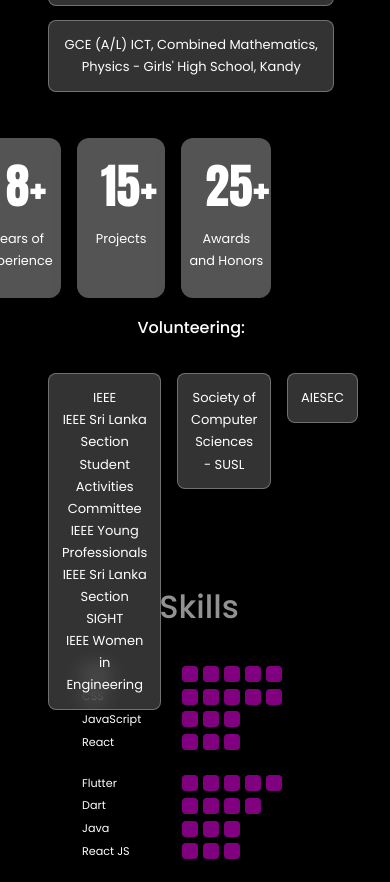
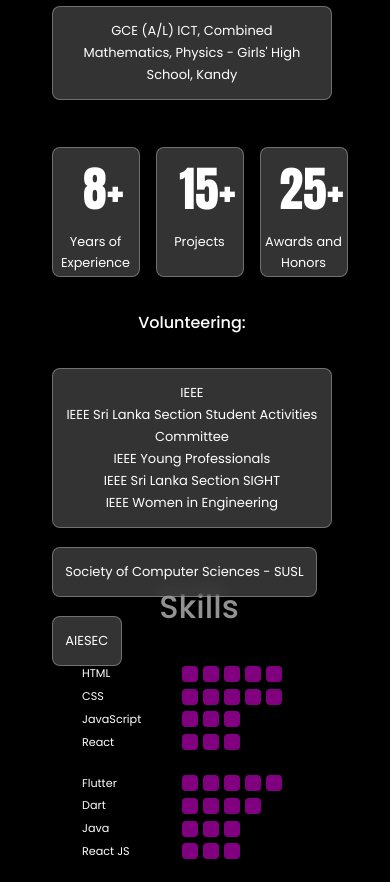
Before and after one commit to disara7/portfolio, a React (Create React App) app: page / in a window 390 px wide. Shown: the part 1100-1982 px from the top of the page. Built offline with nearby package versions, Linux system fonts and the light colour scheme.

Commit message:
about for small

```diff
--- a/src/components/about/About.jsx
+++ b/src/components/about/About.jsx
@@ -85,16 +85,16 @@ const About = () => {
               <br /><li>GCE (A/L) ICT, Combined Mathematics, Physics - Girls' High School, Kandy</li>
             </ul>
             <br />
-            <div className="cardset fade-in">
-              <div className="card">
+            <div className="cardsett fade-in">
+              <div className="cardd">
                 <h2 className='number'>8+</h2>
                 <p className='number_description'>Years of Experience</p>
               </div>
-              <div className="card">
+              <div className="cardd">
                 <h2 className='number'>15+</h2>
                 <p className='number_description'>Projects</p>
               </div>
-              <div className="card">
+              <div className="cardd">
                 <h2 className='number'>25+</h2>
                 <p className='number_description'>Awards and Honors</p>
               </div>
--- a/src/components/about/about.css
+++ b/src/components/about/about.css
@@ -98,3 +98,13 @@
   margin-bottom: -0.8rem;
   border: 1px solid rgba(255, 255, 255, 0.3); /* Optional: Light border for more glass-like appearance */
 }
+
+.cardd {
+  width: 6rem;
+  padding: 0.1rem; /* Adjust padding as needed */
+  background-color: rgba(255, 255, 255, 0.2); /* Semi-transparent white */
+  border: 1px solid rgba(255, 255, 255, 0.3); /* Light border for glass effect */
+  border-radius: 8px; /* Rounded corners for smoothness */
+  backdrop-filter: blur(10px); /* Adds the glassy blur effect */
+  box-shadow: 0 4px 6px rgba(0, 0, 0, 0.1); /* Optional: adds depth */
+}
--- a/src/components/about/smalldevices.css
+++ b/src/components/about/smalldevices.css
@@ -210,9 +210,26 @@
     }
 
     .fullname{
-        margin-top: 10rem;
+        margin-top: 15rem;
         padding-top: 1rem;
     }
 
+    .cardsett{
+        margin-left: 3rem;
+        display: flex;
+        gap: 1rem;
+        margin-bottom: 2rem;
+    }
 
+    .cardd{
+        width: 5.5rem;
+    }
+
+    .voluncard{
+        display: flex;
+        flex-direction: column;
+        gap: 2rem;
+        margin-bottom: 12rem;
+        justify-items: center;
+    }
 }
```
